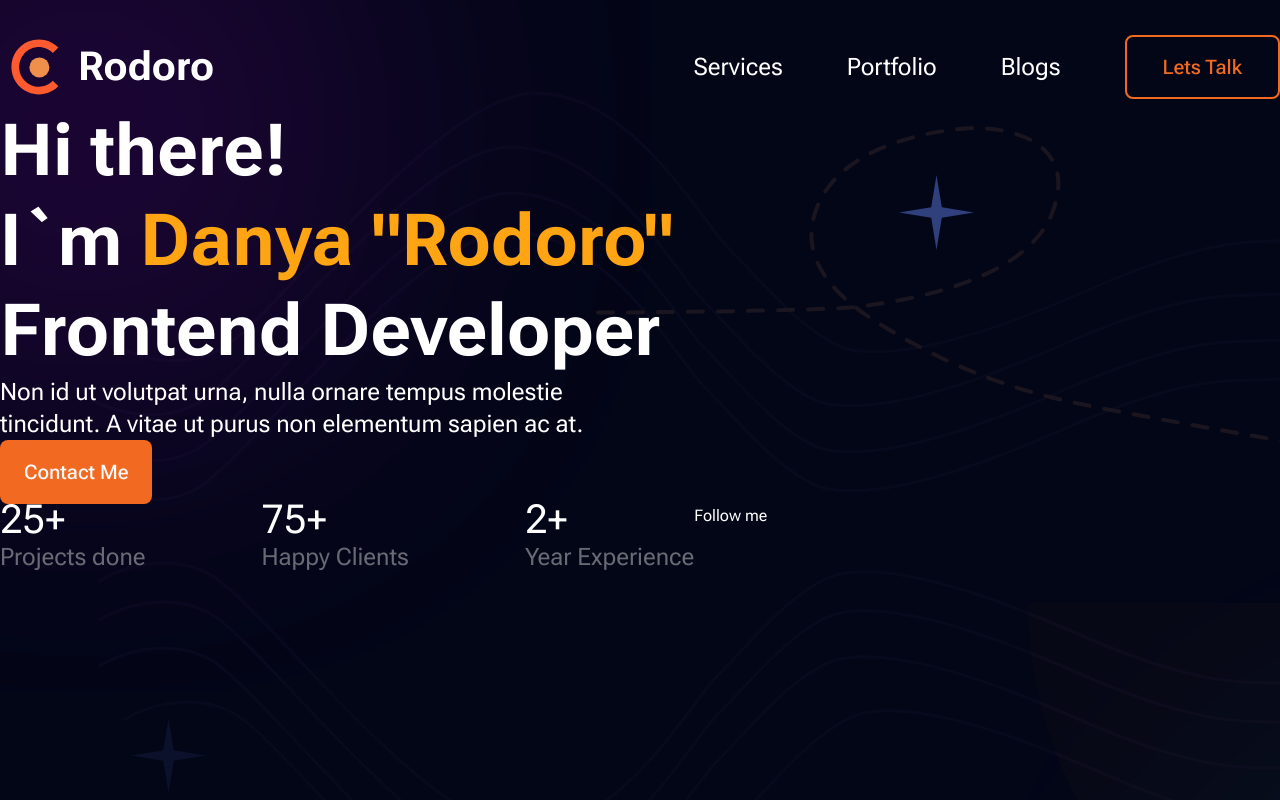
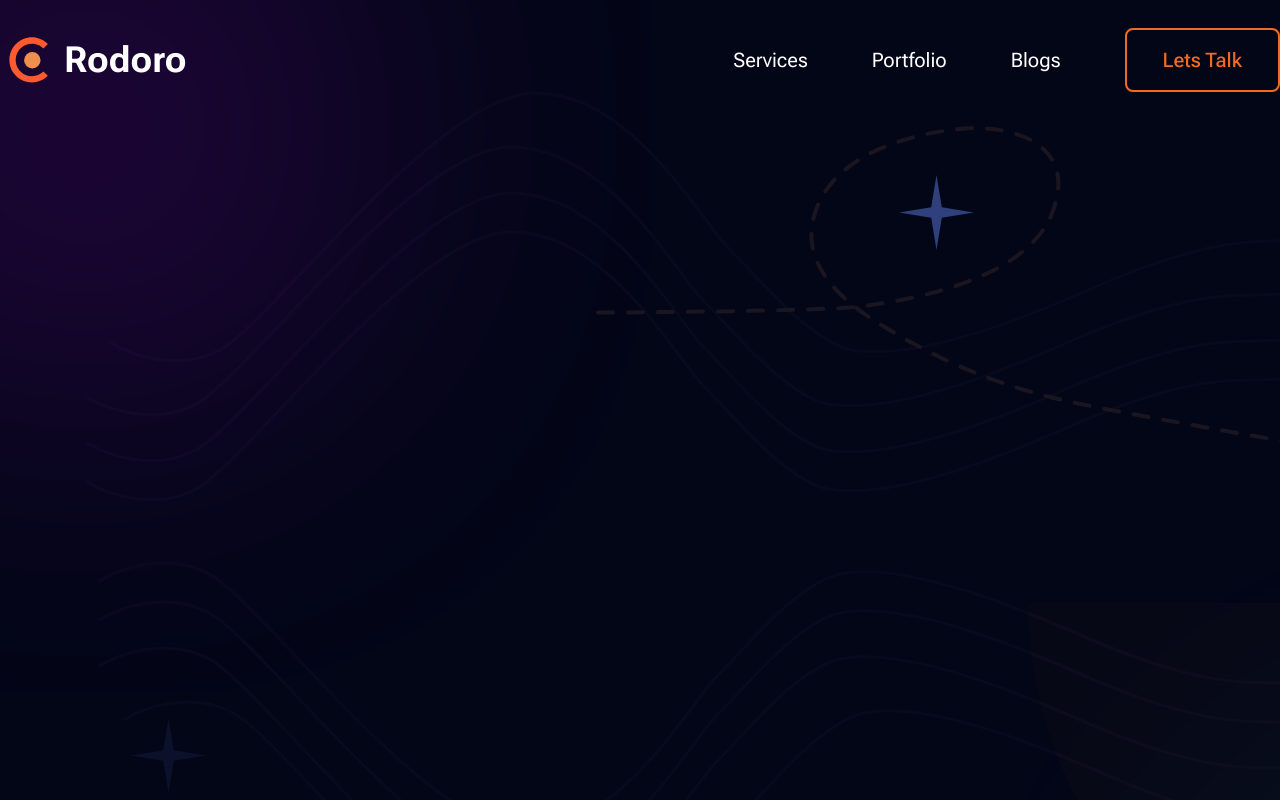
Before and after one commit to Rodoro/portfolio_v2, a Next.js app: page / in a window 1280 px wide. Built offline with nearby package versions, Linux system fonts and the light colour scheme.

Commit message:
Update its new disign

```diff
--- a/src/shared/ui/Logo.tsx
+++ b/src/shared/ui/Logo.tsx
@@ -2,8 +2,8 @@ import Link from 'next/link'
 
 export default function Logo() {
     return (
-        <Link href={'/'} className='flex flex-row items-center font-bold text-[40px]'>
-            <svg width={78} height={78} viewBox="0 0 78 78" fill="none" xmlns="http://www.w3.org/2000/svg">
+        <Link href={'/'} className='flex flex-row items-center font-bold text-[36px]'>
+            <svg width={64} height={64} viewBox="0 0 78 78" fill="none" xmlns="http://www.w3.org/2000/svg">
                 <path d="M58.3363 19.4454C54.4904 15.5995 49.5903 12.9804 44.2559 11.9193C38.9214 10.8582 33.392 11.4028 28.3671 13.4842C23.3421 15.5656 19.0472 19.0903 16.0255 23.6127C13.0037 28.135 11.3909 33.4519 11.3909 38.8909C11.3909 44.3299 13.0037 49.6467 16.0255 54.169C19.0472 58.6914 23.3421 62.2161 28.3671 64.2976C33.392 66.379 38.9214 66.9236 44.2559 65.8625C49.5903 64.8014 54.4904 62.1822 58.3363 58.3363L52.8745 52.8745C50.1088 55.6402 46.5851 57.5237 42.7489 58.2867C38.9128 59.0498 34.9366 58.6581 31.323 57.1614C27.7094 55.6646 24.6209 53.1299 22.4479 49.8777C20.2749 46.6256 19.115 42.8022 19.115 38.8909C19.115 34.9796 20.2749 31.1561 22.4479 27.904C24.6209 24.6519 27.7094 22.1172 31.323 20.6204C34.9366 19.1236 38.9128 18.732 42.7489 19.495C46.5851 20.2581 50.1088 22.1415 52.8745 24.9072L58.3363 19.4454Z" fill="#FD5B2F" />
                 <circle cx="39.3906" cy="39.3909" r={10} fill="#F08E4C" />
             </svg>
--- a/src/widgets/ui/layout/Header/Header.tsx
+++ b/src/widgets/ui/layout/Header/Header.tsx
@@ -7,7 +7,7 @@ export default function Header() {
         <header className='flex items-center justify-between w-full'>
             <Logo />
             <nav className='flex w-full items-center justify-end gap-16'>
-                <ul className='flex  text-2xl gap-16'>
+                <ul className='flex  text-xl gap-16'>
                     <li>
                         <CustomLink href='/#services'>
                             Services
--- a/src/widgets/ui/pages/Main/About/About.tsx
+++ b/src/widgets/ui/pages/Main/About/About.tsx
@@ -1,11 +1,11 @@
-import { Button } from '@/shared/ui/button'
+
 import styles from './About.module.css'
 
 export default function About() {
     return (
         <section className={`w-full ${styles.section_about}`}>
-            {/* //TODO: Исправить позиционирование фона */}
-            <h1 className='text-7xl font-bold leading-tight'>
+            {/* //TODO: Исправить позиционирование фона и его скейл*/}
+            {/* <h1 className='text-7xl font-bold leading-tight'>
                 Hi there!<br />
                 I`m <span className='text-accent'>Danya &quot;Rodoro&quot;</span><br />
                 <span>
@@ -48,7 +48,7 @@ export default function About() {
                         </li>
                     </ul>
                 </div>
-            </div>
+            </div> */}
 
         </section>
     )
```
